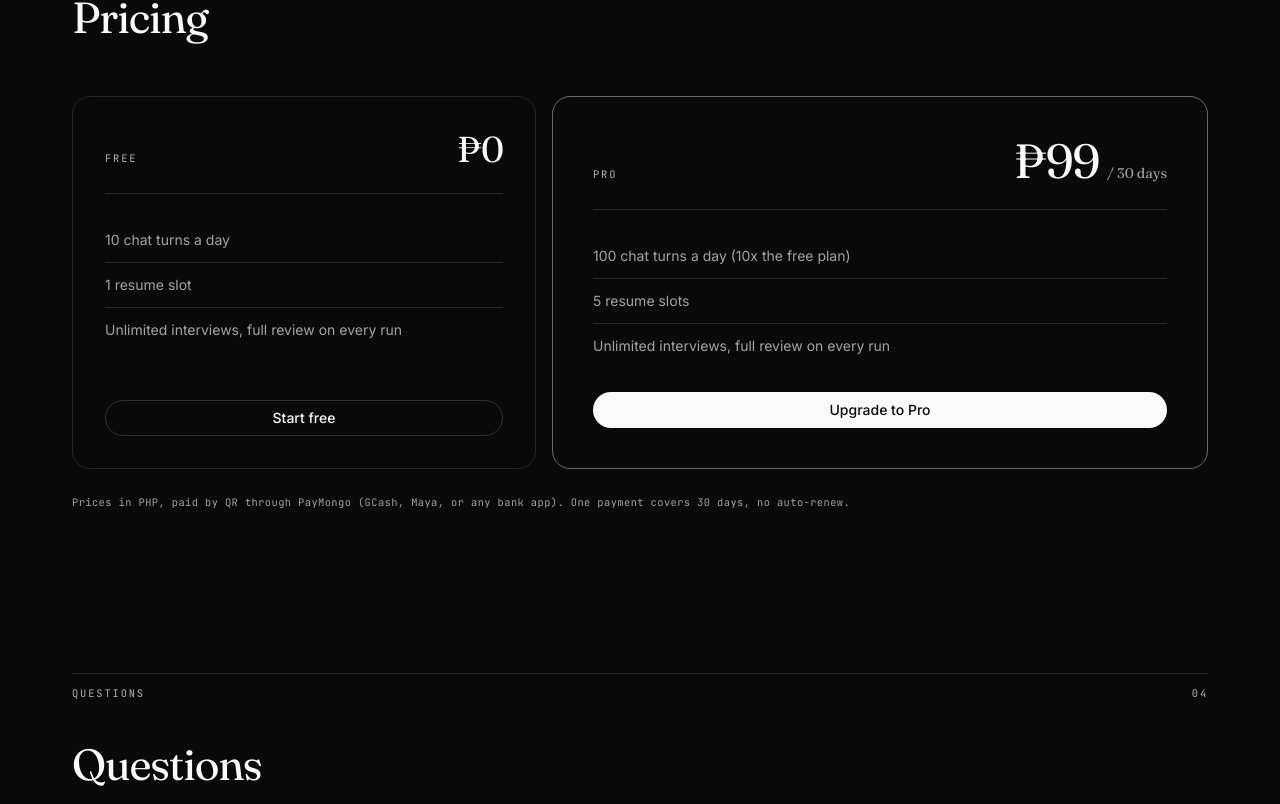
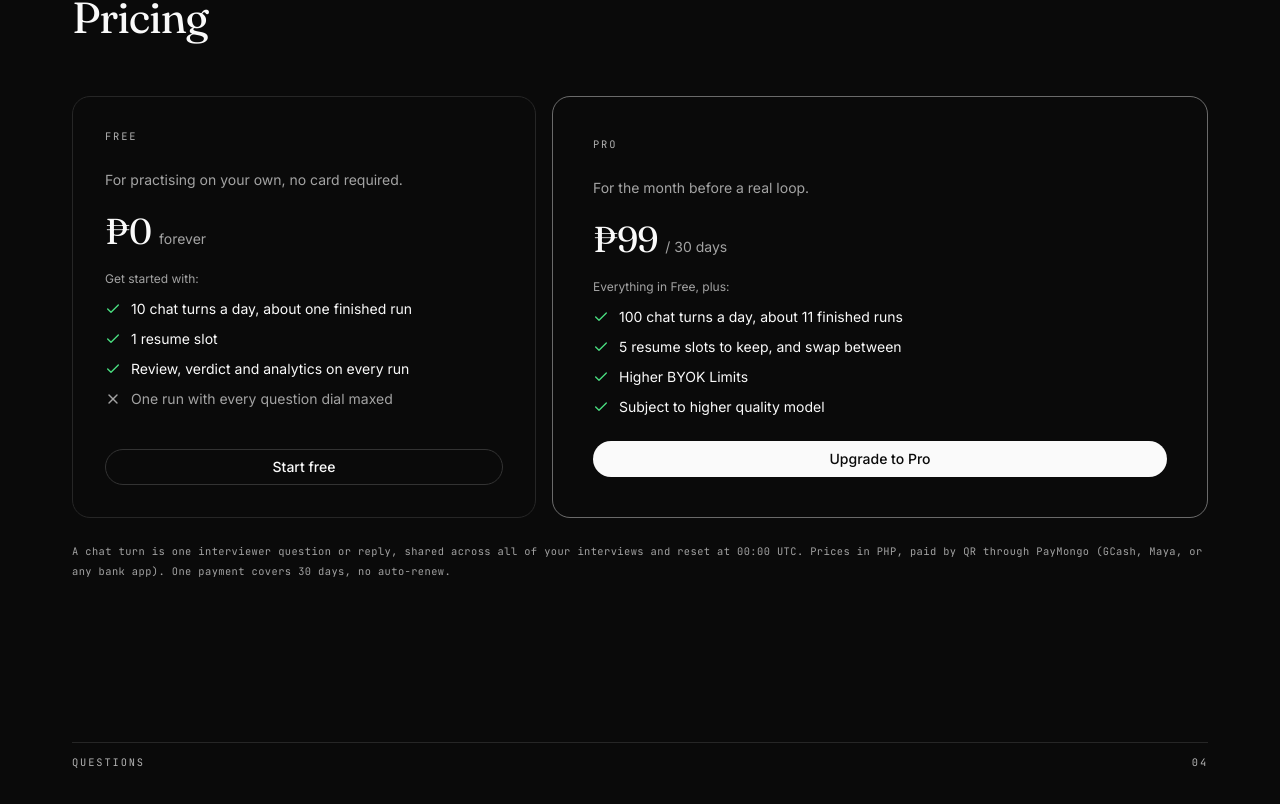
Before and after one commit to notseekeru/maxterview_website, a React (Vite) app in the folder frontend/: page / in a window 1280 px wide. Shown: the part 4216-5020 px from the top of the page. Built offline with nearby package versions, Linux system fonts and the light colour scheme; no server answers.

Commit message:
feat(pricing): plan cards with Everything in Free progression

```diff
--- /dev/null
+++ b/frontend/src/components/PlanPitch.tsx
@@ -0,0 +1,52 @@
+import { Icon } from "@/components/AppIcons";
+import { chatTurns, type Usage } from "@/lib/api";
+import { PLANS } from "@/lib/plans";
+
+type PlanTier = "free" | "premium";
+
+const RUN_TURNS = 9;
+const MAX_RUN_TURNS = 15;
+
+function caps(tier: PlanTier, usage: Usage | null): { turns: number; resumes: number } {
+    if (usage && usage.tier === tier && !usage.byok && usage.resume_limit) return { turns: chatTurns(usage), resumes: usage.resume_limit };
+    return { turns: PLANS[tier].turns, resumes: PLANS[tier].resumes };
+}
+
+export function PlanPitch({ tier, usage }: { tier: PlanTier; usage?: Usage | null }) {
+    const plan = PLANS[tier];
+    const { turns, resumes } = caps(tier, usage ?? null);
+    const runs = Math.floor(turns / RUN_TURNS);
+    const includes =
+        tier === "free"
+            ? [`${turns} chat turns a day, about ${runs === 1 ? "one finished run" : `${runs} finished runs`}`, `${resumes} resume slot`, "Review, verdict and analytics on every run"]
+            : [`${turns} chat turns a day, about ${runs} finished runs`, `${resumes} resume slots to keep, and swap between`, "Higher BYOK Limits", "Subject to higher quality model"];
+    return (
+        <div className="flex flex-col gap-5">
+            <p className="text-sm leading-relaxed text-muted-foreground">{plan.audience}</p>
+            <p className="flex items-baseline gap-2">
+                <span className="font-serif text-4xl tabular-nums tracking-[-0.03em] text-foreground">{plan.price}</span>
+                <span className="text-sm text-muted-foreground">{plan.term ? `/ ${plan.term}` : "forever"}</span>
+            </p>
+            <div>
+                <p className="text-xs text-muted-foreground">{tier === "free" ? "Get started with:" : `Everything in ${PLANS.free.name}, plus:`}</p>
+                <ul className="mt-3 space-y-2.5 text-sm">
+                    {includes.map((text) => (
+                        <Item key={text} text={text} />
+                    ))}
+                    {tier === "free" && turns < MAX_RUN_TURNS && <Item text="One run with every question dial maxed" ok={false} />}
+                </ul>
+            </div>
+        </div>
+    );
+}
+
+function Item({ text, ok = true }: { text: string; ok?: boolean }) {
+    return (
+        <li className="flex items-start gap-2.5">
+            <Icon name={ok ? "complete" : "x"} className={ok ? "mt-0.5 size-4 shrink-0 text-success" : "mt-0.5 size-4 shrink-0 text-muted-foreground"} />
+            {/* The glyph is aria-hidden, so the row has to say which list it belongs to out loud. */}
+            <span className="sr-only">{ok ? "Included: " : "Not included: "}</span>
+            <span className={ok ? undefined : "text-muted-foreground"}>{text}</span>
+        </li>
+    );
+}
--- a/frontend/src/index.css
+++ b/frontend/src/index.css
@@ -105,6 +105,7 @@
     --color-accent-foreground: var(--accent-foreground);
     --color-destructive: var(--destructive);
     --color-destructive-foreground: var(--destructive-foreground);
+    --color-success: var(--success);
     --color-border: var(--border);
     --color-input: var(--input);
     --color-ring: var(--ring);
@@ -137,6 +138,9 @@
     --accent-foreground: #0a0a0a;
     --destructive: #a00000;
     --destructive-foreground: #ffffff;
+    /* The one token outside the monochrome palette: the plan matrix's ✓ is the only state on the
+       site that has to read as positive at 16px, where a black glyph reads as decoration. */
+    --success: #15803d;
     --border: #e5e5e5;
     --input: #e5e5e5;
     --ring: #000000;
@@ -168,6 +172,7 @@
     --accent-foreground: #fafafa;
     --destructive: #ff9999;
     --destructive-foreground: #1f0000;
+    --success: #4ade80;
     --border: #262626;
     --input: #333333;
     --ring: #fafafa;
--- a/frontend/src/lib/plans.ts
+++ b/frontend/src/lib/plans.ts
@@ -3,8 +3,8 @@ import type { Tier } from "@/lib/api";
 // Marketing defaults only (MONETIZATION §0). The caps are env-overridable server-side, so wherever
 // the caller's own tier is known the live numbers from GET /usage win over these (`resume_limit`).
 export const PLANS = {
-    free: { name: "Free", price: "₱0", term: "", turns: 10, resumes: 1 },
-    premium: { name: "Pro", price: "₱99", term: "30 days", turns: 100, resumes: 5 },
+    free: { name: "Free", price: "₱0", term: "", turns: 10, resumes: 1, audience: "For practising on your own, no card required." },
+    premium: { name: "Pro", price: "₱99", term: "30 days", turns: 100, resumes: 5, audience: "For the month before a real loop." },
 } as const;
 
 /** Display name per tier, `dev` included: only reachable in no-Clerk mode. */
--- a/frontend/src/pages/BillingPage.tsx
+++ b/frontend/src/pages/BillingPage.tsx
@@ -1,6 +1,7 @@
 import type { ReactNode } from "react";
 import { useEffect, useState } from "react";
 import { Page } from "@/components/PagePrimitives";
+import { PlanPitch } from "@/components/PlanPitch";
 import { useQrCheckout } from "@/components/QrCheckout";
 import { Badge } from "@/components/ui/badge";
 import { Button } from "@/components/ui/button";
@@ -11,6 +12,7 @@ import { PLANS, TIER_NAME } from "@/lib/plans";
 
 // Free vs Pro cards + current-plan summary. The CTA posts to /billing/checkout, which answers with a QR
 // to scan. PayMongo has no billing portal, so our own copy carries the billing terms.
+// The cards sell; PlanPitch inside them carries the prices and the feature lists.
 // GET /usage reports the live mode: `period` is a one-time top-up that never renews, so show the expiry
 // and offer no cancel; `subscription` is provider-managed and cancel is ours. `dev` gets a read-only
 // summary and no upgrade path.
@@ -26,13 +28,11 @@ export function BillingPage() {
                 <PlanCard tier="free" usage={usageState.usage} />
                 <PlanCard tier="premium" usage={usageState.usage} />
             </div>
-            <p className="text-xs text-muted-foreground">Running your own model key replaces the daily cap with a higher ceiling, on any plan (Settings, System).</p>
         </Page>
     );
 }
 
-// Figures come from lib/plans (MONETIZATION §0) because the landing page quotes the same numbers. The
-// caps are env-overridable server-side, so where the caller's tier is known, GET /usage wins.
+// Figures come from lib/plans (MONETIZATION §0) because the landing page quotes the same numbers.
 // Subscriptions are PHP-only, so the price is in pesos.
 
 function useUsage() {
@@ -102,11 +102,6 @@ function PlanCard({ tier, usage }: { tier: "free" | "premium"; usage: Usage | nu
     // the card shows when the paid time ends instead of a button that would cancel nothing.
     const periodMode = usage?.billing_mode === "period";
     const until = usage?.premium_until ? new Date(usage.premium_until).toLocaleDateString() : null;
-    // Live caps for the caller's own tier (env can move them); the marketing default only for the
-    // tier they are not on, where no live number exists to show.
-    const today = isCurrent && usage ? turnsToday(usage) : null;
-    const turns = today?.limit ?? plan.turns;
-    const resumes = (isCurrent ? usage?.resume_limit : null) ?? plan.resumes;
 
     // Cancelling is our own endpoint (no provider portal), so confirm first: the user keeps the
     // period they already paid for.
@@ -177,22 +172,9 @@ function PlanCard({ tier, usage }: { tier: "free" | "premium"; usage: Usage | nu
                     <CardTitle>{plan.name}</CardTitle>
                     {isCurrent && <Badge variant={isPremium ? "default" : "secondary"}>Your plan</Badge>}
                 </div>
-                <CardDescription className="text-lg font-semibold text-foreground">
-                    {plan.price}
-                    {plan.term && <span className="text-sm font-normal text-muted-foreground"> / {plan.term}</span>}
-                </CardDescription>
             </CardHeader>
-            <CardContent className="flex-1 space-y-2.5 text-sm text-muted-foreground">
-                <Feature>
-                    <strong>{turns}</strong> chat turns a day
-                    {isPremium && <span> · {plan.turns / PLANS.free.turns}x the free plan</span>}
-                    {today && <span className="text-foreground"> · {today.remaining} left today</span>}
-                </Feature>
-                <Feature>
-                    <strong>{resumes}</strong> resume {resumes === 1 ? "slot" : "slots"}
-                </Feature>
-                <Feature>Unlimited interviews, full review and verdict on every run</Feature>
-                {isPremium && <Feature>About ₱3.30 a day</Feature>}
+            <CardContent className="flex-1 pb-6">
+                <PlanPitch tier={tier} usage={usage} />
             </CardContent>
             <CardFooter className="flex-col items-stretch gap-2 pt-0">
                 {cta}
@@ -204,14 +186,3 @@ function PlanCard({ tier, usage }: { tier: "free" | "premium"; usage: Usage | nu
         </Card>
     );
 }
-
-function Feature({ children }: { children: ReactNode }) {
-    return (
-        <div className="flex items-start gap-2">
-            <span aria-hidden="true" className="mt-0.5">
-                •
-            </span>
-            <span>{children}</span>
-        </div>
-    );
-}
--- a/frontend/src/pages/Landing.tsx
+++ b/frontend/src/pages/Landing.tsx
@@ -2,6 +2,7 @@ import { domAnimation, LazyMotion, MotionConfig, m, useScroll } from "motion/rea
 import { type ReactNode, useEffect, useRef } from "react";
 import { Link } from "react-router-dom";
 import { LABEL } from "@/components/PagePrimitives";
+import { PlanPitch } from "@/components/PlanPitch";
 import { Button } from "@/components/ui/button";
 import { useDocumentTitle } from "@/hooks/useDocumentTitle";
 import type { MoveClass } from "@/lib/api";
@@ -91,7 +92,7 @@ const STEPS = [
 ];
 
 const FAQ = [
-    { q: "Is it free?", a: `Yes. Free includes ${PLANS.free.turns} chat turns a day across all your interviews and full feedback on every run. ${PLANS.premium.name} adds ${PLANS.premium.turns} turns a day for ${PLANS.premium.price} per ${PLANS.premium.term}.` },
+    { q: "Is it free?", a: `Yes. Free covers full review and analytics on every run, capped at a daily turn allowance. ${PLANS.premium.name} is ${PLANS.premium.price} per ${PLANS.premium.term} and raises the allowance and the resume slots.` },
     { q: "What happens when I run out of turns?", a: "The interview pauses, nothing is deleted and your history stays readable. The counter resets at 00:00 UTC, or you can upgrade for more turns." },
     { q: "Which roles and levels does it cover?", a: "Any role you can name, from intern to staff, across behavioral, technical and case rounds. Save a setup as a preset and replay it whenever you want." },
     { q: "Do you train on my answers?", a: "No. Your transcripts are stored so you can revisit them and are sent to the interview model only to generate your questions and feedback." },
@@ -454,30 +455,16 @@ export function Landing() {
                             </Reveal>
                             {/* Uneven split: the paid plan gets the width. Emphasis is the border, not a fill:
                                 a 3% tint behind the plan's own --muted-foreground items measures 4.43:1, under
-                                AA, while the same text on plain white is 4.74:1. */}
+                                AA, while the same text on plain white is 4.74:1. The feature list and price live in
+                                PlanPitch, shared with the billing page. */}
                             <div className="mt-14 grid grid-cols-1 gap-4 lg:grid-cols-12">
                                 {(["free", "premium"] as const).map((id, i) => {
                                     const plan = PLANS[id];
                                     const premium = id === "premium";
                                     return (
                                         <Reveal key={id} delay={i * 0.08} className={cn("flex flex-col gap-6 rounded-xl border p-8", premium ? "lg:col-span-7 lg:border-foreground/40 lg:p-10" : "lg:col-span-5")}>
-                                            <div className="flex items-baseline justify-between gap-3 border-b pb-6">
-                                                <h3 className={LABEL}>{plan.name}</h3>
-                                                <span className={cn("font-serif tabular-nums tracking-[-0.03em]", premium ? "text-5xl" : "text-4xl")}>
-                                                    {plan.price}
-                                                    {plan.term && <span className="ml-2 text-sm tracking-normal text-muted-foreground">/ {plan.term}</span>}
-                                                </span>
-                                            </div>
-                                            <ul className="divide-y text-sm text-muted-foreground">
-                                                <li className="py-3">
-                                                    {plan.turns} chat turns a day
-                                                    {premium && ` (${plan.turns / PLANS.free.turns}x the free plan)`}
-                                                </li>
-                                                <li className="py-3">
-                                                    {plan.resumes} resume {plan.resumes === 1 ? "slot" : "slots"}
-                                                </li>
-                                                <li className="py-3">Unlimited interviews, full review on every run</li>
-                                            </ul>
+                                            <h3 className={LABEL}>{plan.name}</h3>
+                                            <PlanPitch tier={id} />
                                             <Button asChild variant={premium ? "default" : "outline"} className="mt-auto">
                                                 <Link to={premium ? "/settings/billing" : "/sign-up"}>{premium ? `Upgrade to ${plan.name}` : "Start free"}</Link>
                                             </Button>
@@ -486,7 +473,9 @@ export function Landing() {
                                 })}
                             </div>
                             {/* Must stay true in both billing modes. */}
-                            <p className="mt-6 font-mono text-[0.65rem] leading-[1.9] tracking-[0.04em] text-muted-foreground">Prices in PHP, paid by QR through PayMongo (GCash, Maya, or any bank app). One payment covers {PLANS.premium.term}, no auto-renew.</p>
+                            <p className="mt-6 font-mono text-[0.65rem] leading-[1.9] tracking-[0.04em] text-muted-foreground">
+                                A chat turn is one interviewer question or reply, shared across all of your interviews and reset at 00:00 UTC. Prices in PHP, paid by QR through PayMongo (GCash, Maya, or any bank app). One payment covers {PLANS.premium.term}, no auto-renew.
+                            </p>
                         </section>
 
                         <section id="questions" className={cn(SHELL, SECTION, "scroll-mt-24")}>
```
